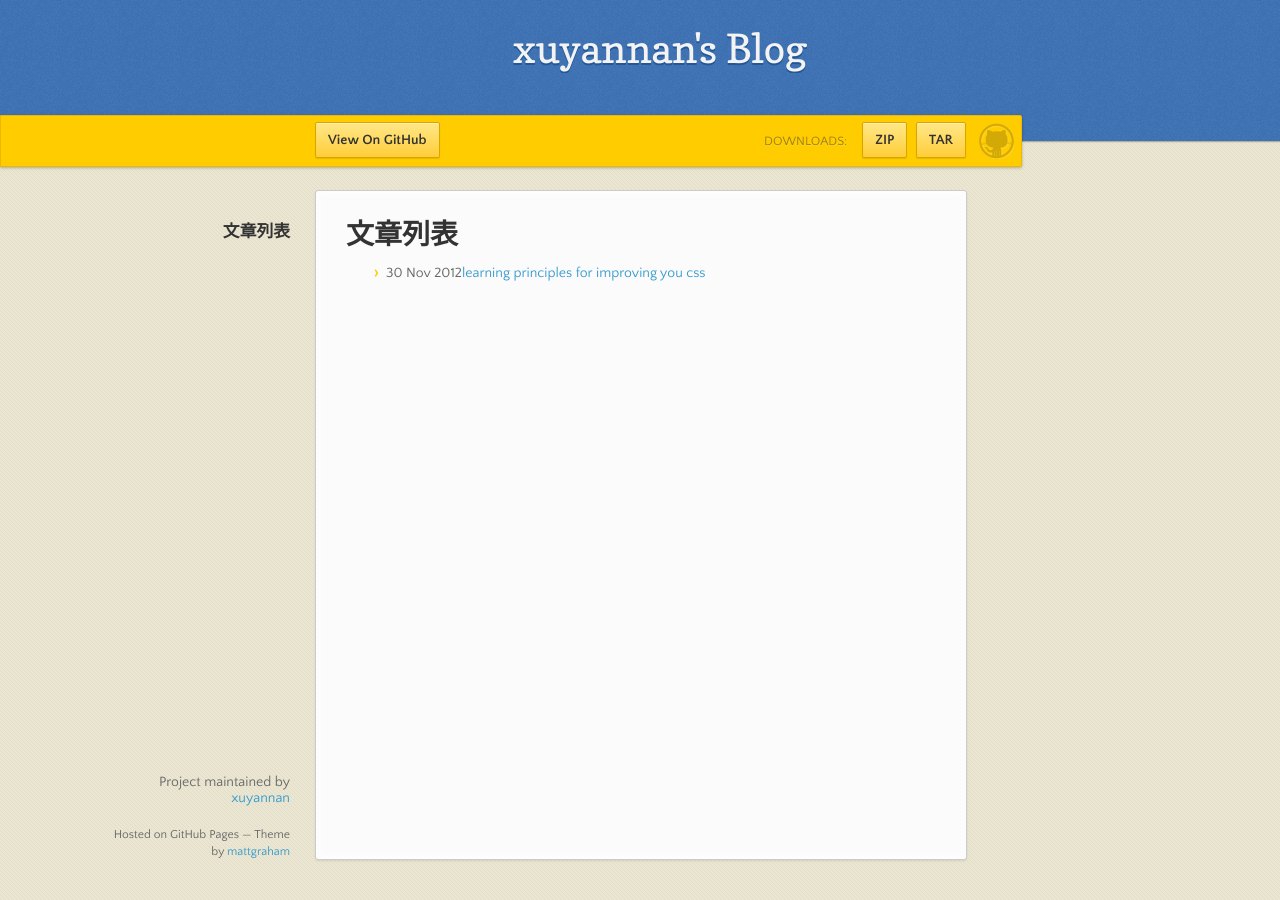
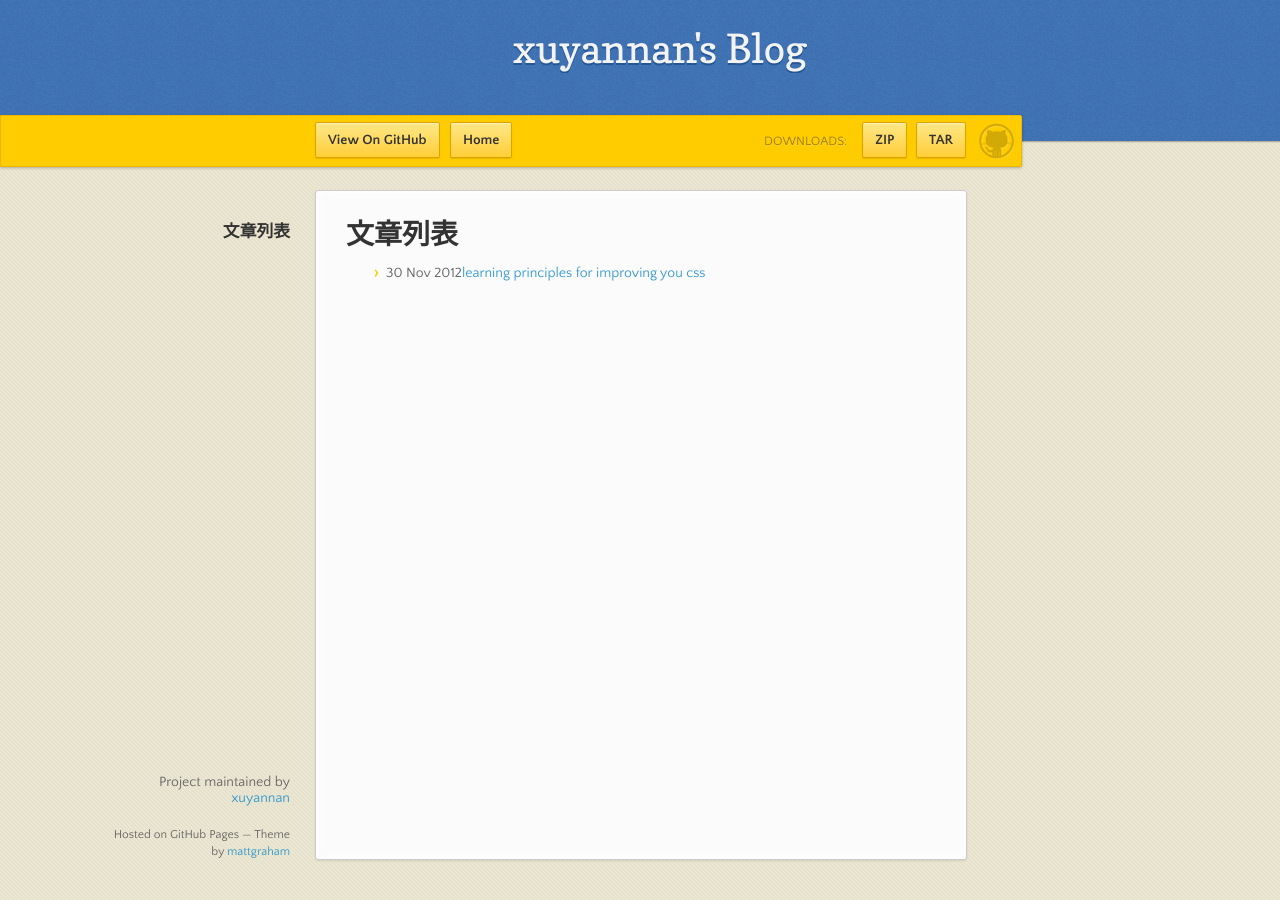
Before and after one commit to xyn0563/blog, a Jekyll site: the page built from index.md, in a window 1280 px wide. Built offline with Jekyll 4.4.1, drawn with Linux system fonts in a browser that asks for light colours; nearby versions of some CDN libraries.

Commit message:
Update _layouts/default.html

```diff
--- a/_layouts/default.html
+++ b/_layouts/default.html
@@ -25,6 +25,7 @@
         <span id="logo"></span>
 
         <a href="https://github.com/xuyannan/blog" class="button fork"><strong>View On GitHub</strong></a>
+        <a href="{{ site.baseurl }}" class="button fork" style="margin-left:-190px"><strong>Home</strong></a>
         <div class="downloads">
           <span>Downloads:</span>
           <ul>
```
